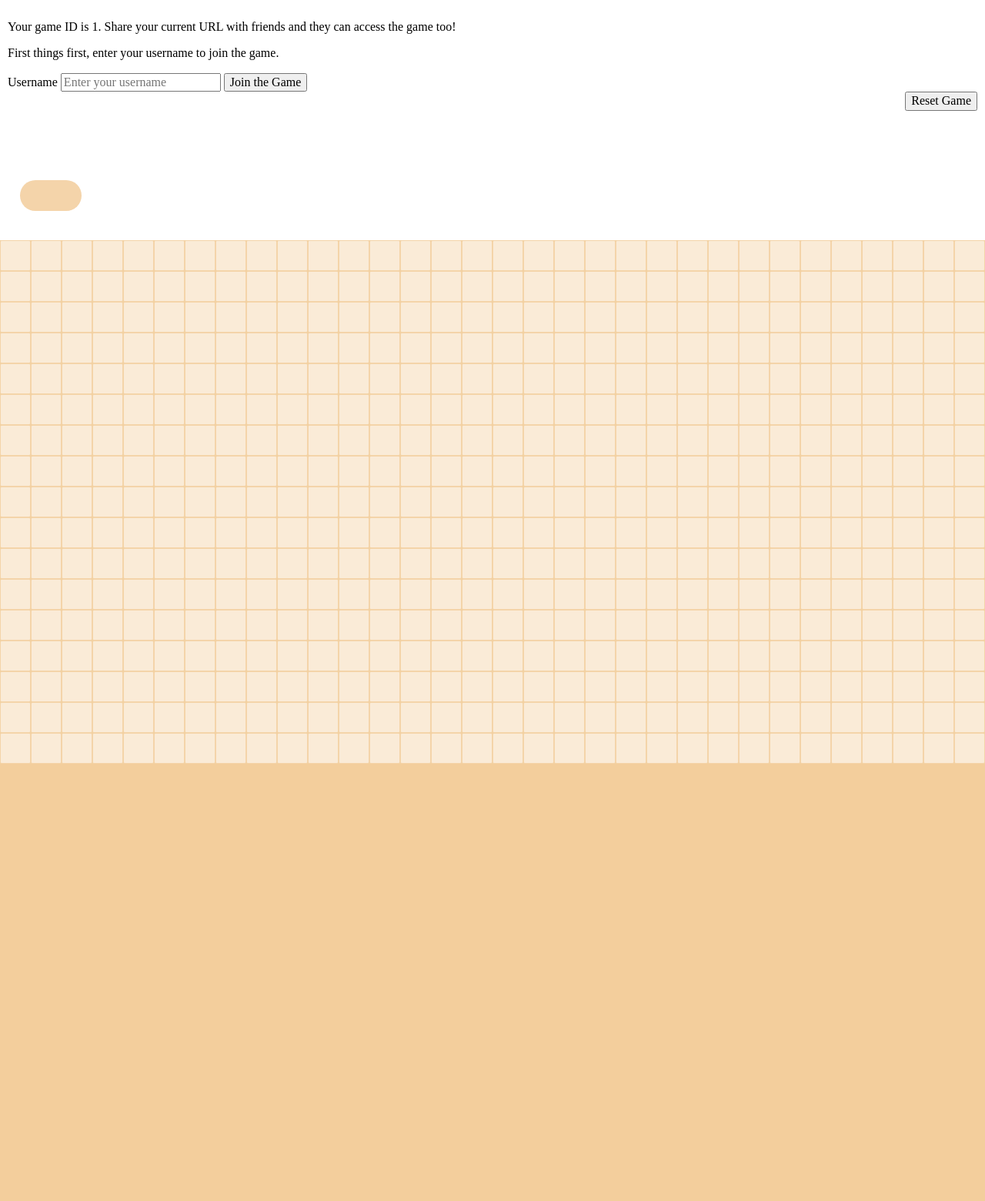
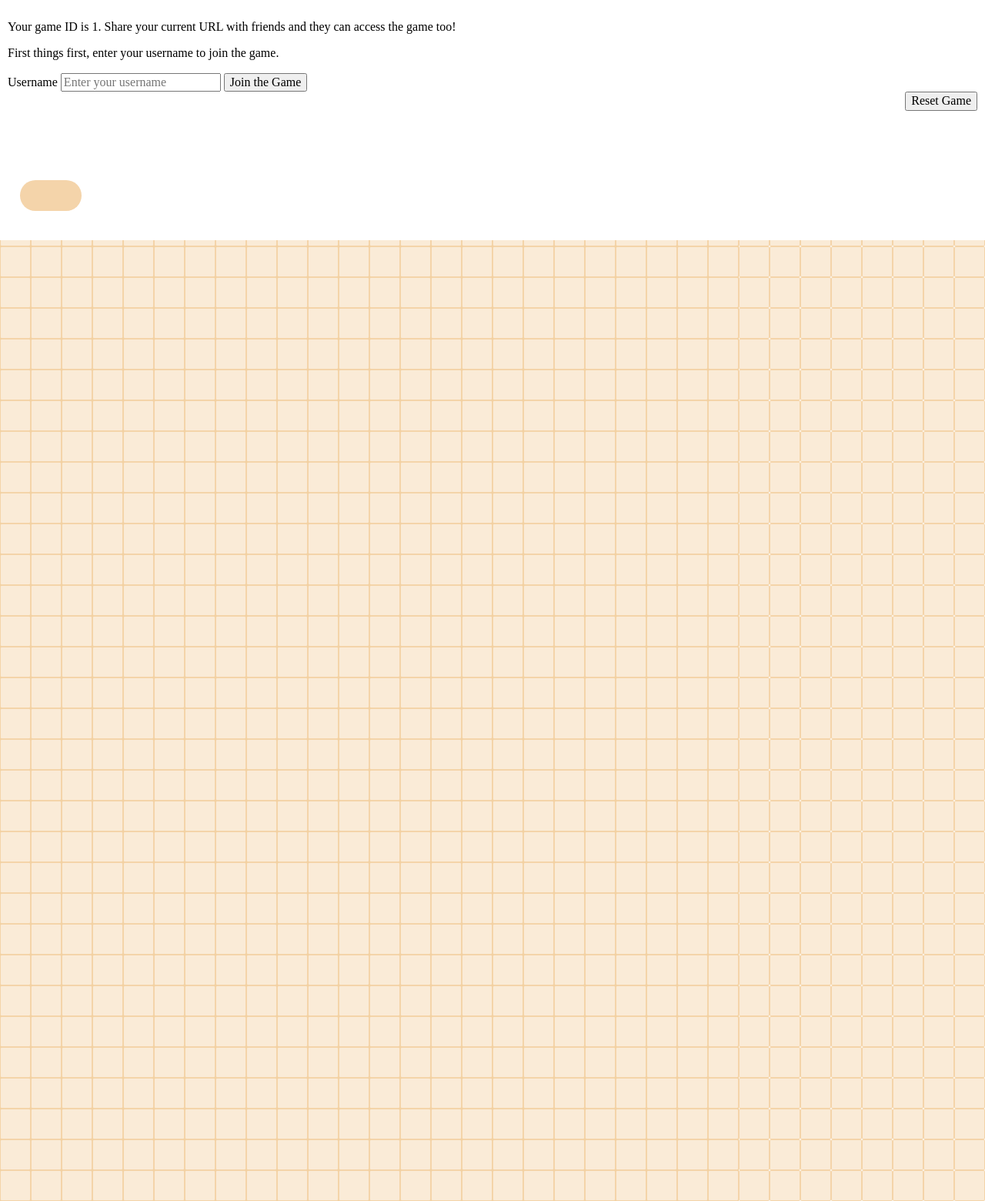
Before and after one commit to bgreenawald/bananagrams, a Flask app: page /game/1 in a window 1280 px wide. Shown: the whole page at 77% size. Run offline with Flask 2, Linux system fonts and the light colour scheme; style sheets or scripts are compiled from the project's sources; some libraries are stand-ins or nearby versions.

Commit message:
MVP grid finished

```diff
--- a/static/scripts/board.js
+++ b/static/scripts/board.js
@@ -38,10 +38,13 @@ const createTiles = (lettersArray) => {
   return tilesArray;
 };
 
-const populateBoard = (num) => {
+const populateBoard = (rows, columns) => {
   let board = document.getElementById("board");
-  for (let i = 0; i < num; i++) {
-    board.innerHTML += `<div class="cell"></div>`;
+  let onerow = "";
+  for (let r=0; r < rows; r++) {
+    for (let c=0; c < columns; c++) {
+      board.innerHTML += `<div class="cell" data-row=${r} data-column=${c}></div>`;
+    }
   }
 
   // Attach the listeners to the grid cells
@@ -53,7 +56,19 @@ const populateBoard = (num) => {
     cell.addEventListener("dragend", handleDragEnd, options);
     cell.addEventListener("drop", handleDrop, options);
   });
+
+  centerBoard();
 };
+
+centerBoard = () => {
+  const boardViewport = document.getElementById("board-viewport");
+  const board = document.getElementById("board");
+  const scrollPositionX =  board.offsetLeft + (board.offsetWidth / 2);
+  const scrollPositionY = board.offsetTop + (board.offsetHeight / 3);
+  boardViewport.scrollLeft = scrollPositionX;
+  boardViewport.scrollTop = scrollPositionY;
+
+}
 
 const fillCells = (parentId, childrenArrayOrCellNumber) => {
   const parent = document.getElementById(parentId);
@@ -148,10 +163,6 @@ const cleanBench = () => {
   });
 
 }
-
-// Pre-populatethe board
-populateBoard(1000);
-
 /*
   Ben Code
 */
@@ -406,3 +417,8 @@ document.addEventListener("keyup", function (event) {
         $("#bananagrams_button").click();
     }
 });
+
+
+
+// Pre-populatethe board
+populateBoard(35, 40);
--- a/static/styles/scss/game.scss
+++ b/static/styles/scss/game.scss
@@ -1,5 +1,5 @@
 $rows: 35;
-$columns: 60;
+$columns: 40;
 $cell-dimension: 40px;
 
 
```
